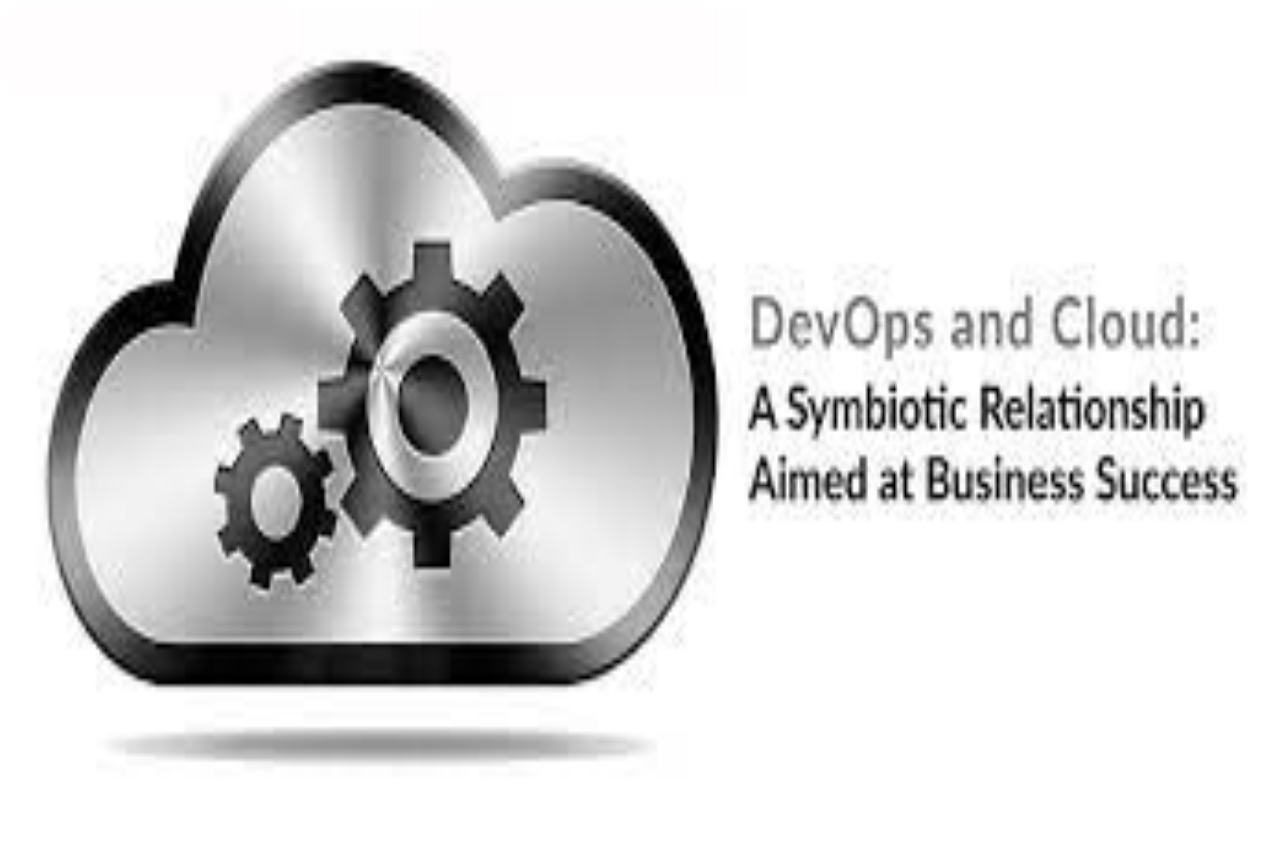
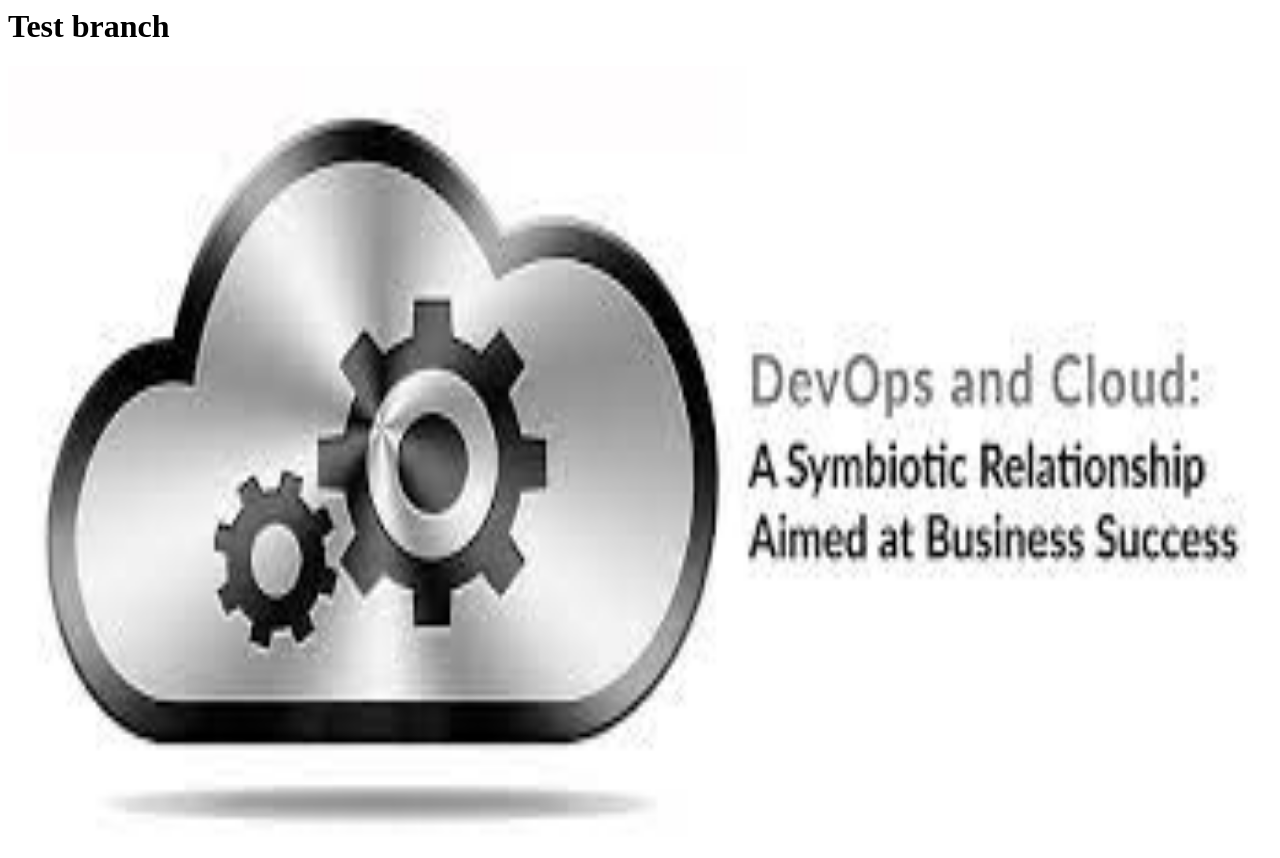
Before and after one commit to rishij0012/testing-jenkins, a plain HTML site: page index.html in a window 1280 px wide. Before the commit the page ends 800 px from the top, so only its background shows below. Drawn offline with Linux system fonts and the light colour scheme.

Commit message:
test-branch

```diff
--- a/index.html
+++ b/index.html
@@ -1 +1,2 @@
+<h1>Test branch</h1>
 <img src="download.jpg" width=100% height=100%>
```
